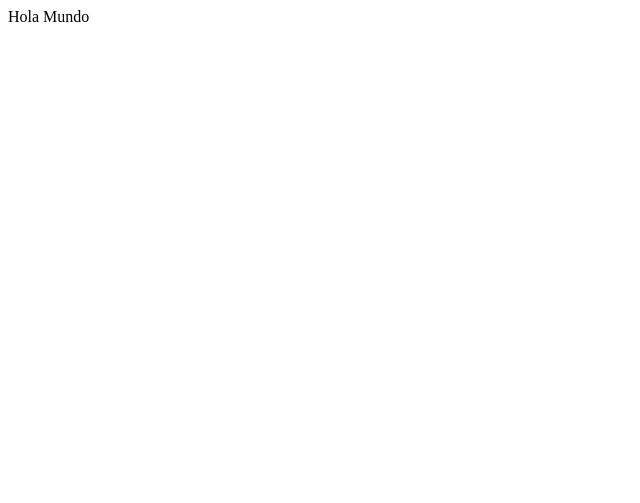
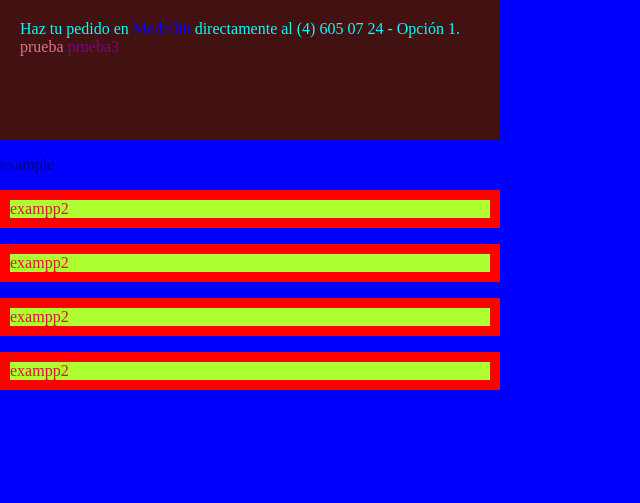
Before and after one commit to oskreduard/Milagros-by-Oscar, a plain HTML site: page index.html in a window 1280 px wide. Shown: the whole page, without its empty margins (0-640 px from the left). Drawn offline with Linux system fonts and the light colour scheme.

Commit message:
Added styles in the index.html and CSS file

```diff
--- a/index.html
+++ b/index.html
@@ -8,8 +8,21 @@
     <meta name="robots" content="noarchive">
     <title>Milagros | Productos Naturales | Productos capilares, faciales y corporales 100% Naturales by Oscar</title>
     <link rel="icon" href="https://grupomilagros.com/wp-content/uploads/2018/06/logo-milagros.png">
+    <link rel="stylesheet" href="styles.css">
   </head>
   <body>
-    Hola Mundo
+    <div>
+      <header>
+        <span id="encabezado">Haz tu pedido en <span id="medellin">Medellin</span>  directamente al (4) 605 07 24 - Opción 1.</span>
+        <span id="prb1">prueba</span>
+        <span id="prb3">prueba3</span>
+      </header>
+      <p style="color:darkblue;">example</p>
+      <p class="parrafo-rojo-verde">exampp2</p>
+      <p class="parrafo-rojo-verde">exampp2</p>
+      <p class="parrafo-rojo-verde">exampp2</p>
+      <p class="parrafo-rojo-verde">exampp2</p>
+
+    </div>
   </body>
 </html>
--- /dev/null
+++ b/styles.css
@@ -0,0 +1,40 @@
+body {
+  background-color: blue;
+  height: 500px;
+  width: 500px;
+  margin: 0;
+  }
+
+header{
+  color:cornsilk;
+  background-color:#421212;
+  height: 100px;
+  padding: 20px;
+
+}
+
+p {
+  color:chartreuse;
+}
+
+#encabezado {
+  color:cyan;
+}
+
+#prb1 {
+  color:palevioletred;
+}
+
+#prb3 {
+  color:purple;
+}
+
+#medellin {
+  color:blue;
+}
+
+.parrafo-rojo-verde {
+  color: crimson;
+  background-color: greenyellow;
+  border: 10px solid red;
+}
```
